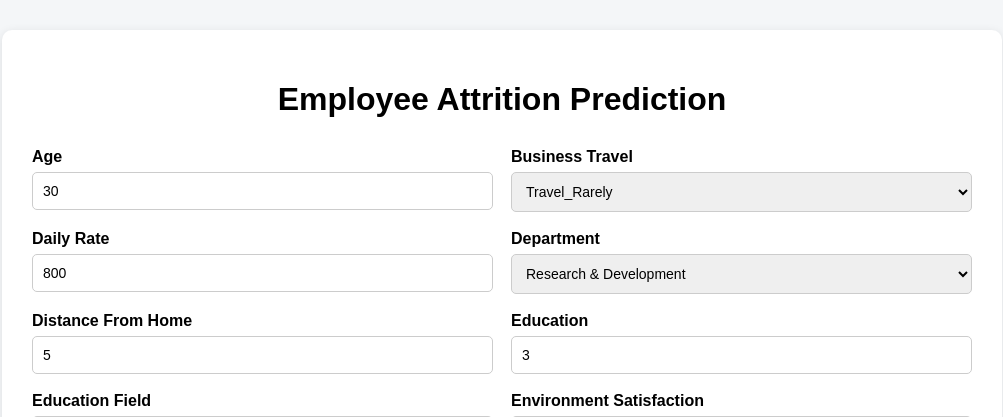
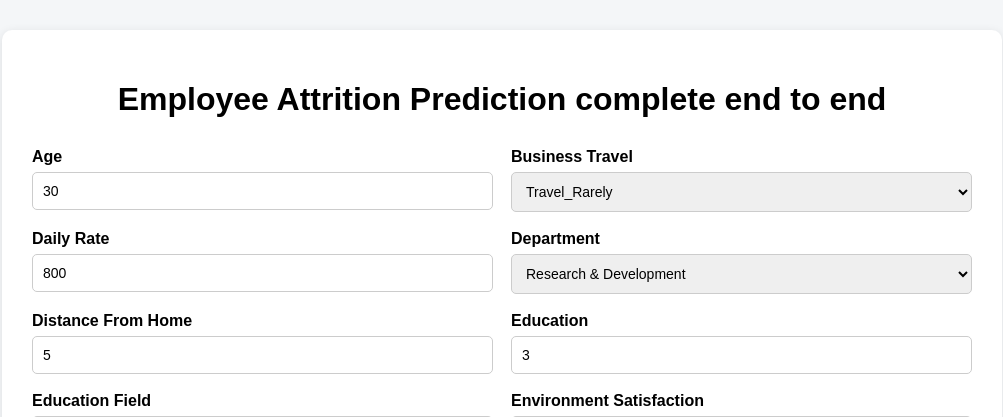
Before and after one commit to akhlad97/employee-attrition-ann, a Flask app: page / in a window 1280 px wide. Shown: the top 417 px of the page, without its empty margins (138-1141 px from the left). Run offline with Flask 3, Linux system fonts and the light colour scheme; parts of the project's set-up code (start-up, migrations or seed data) failed here and were passed over.

Commit message:
changes in index file

```diff
--- a/templates/index.html
+++ b/templates/index.html
@@ -12,7 +12,7 @@
 
 <div class="container">
 
-    <h1>Employee Attrition Prediction</h1>
+    <h1>Employee Attrition Prediction complete end to end </h1>
 
     <form action="/predict" method="POST">
 
```
